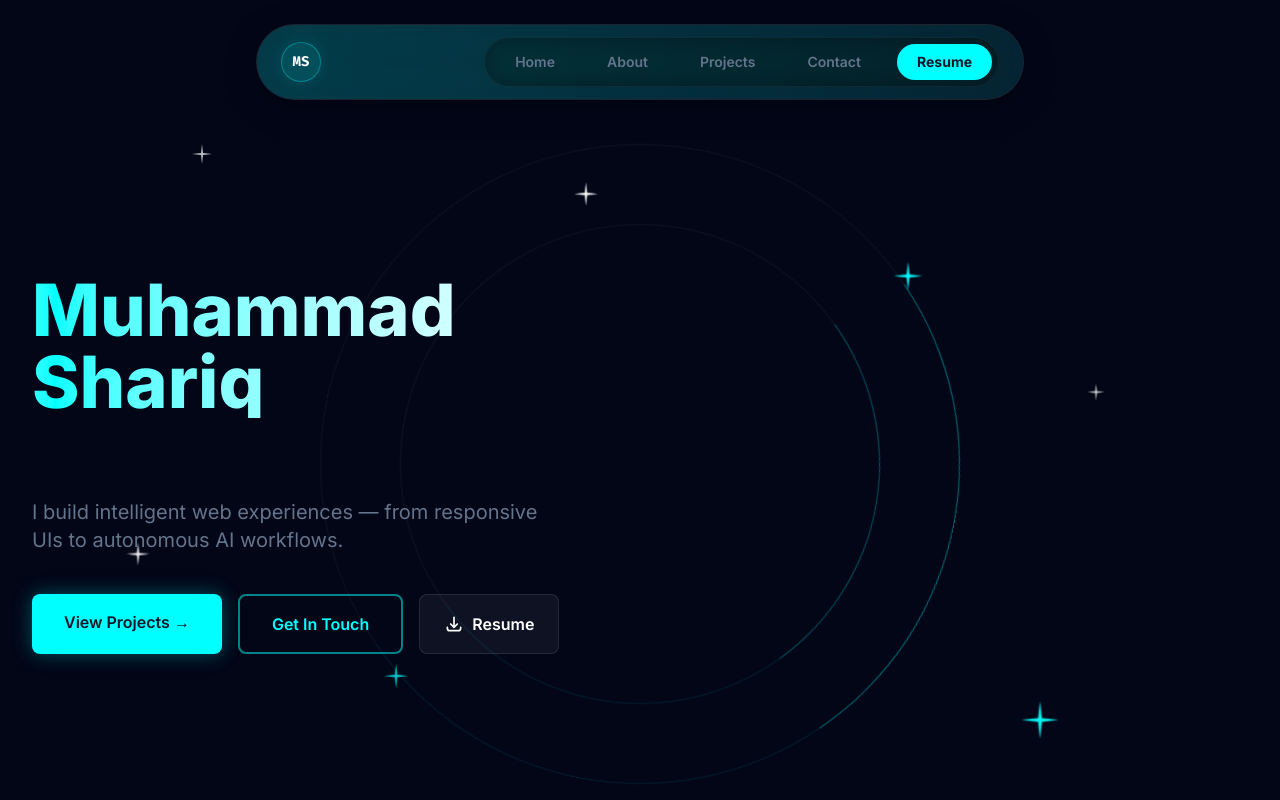
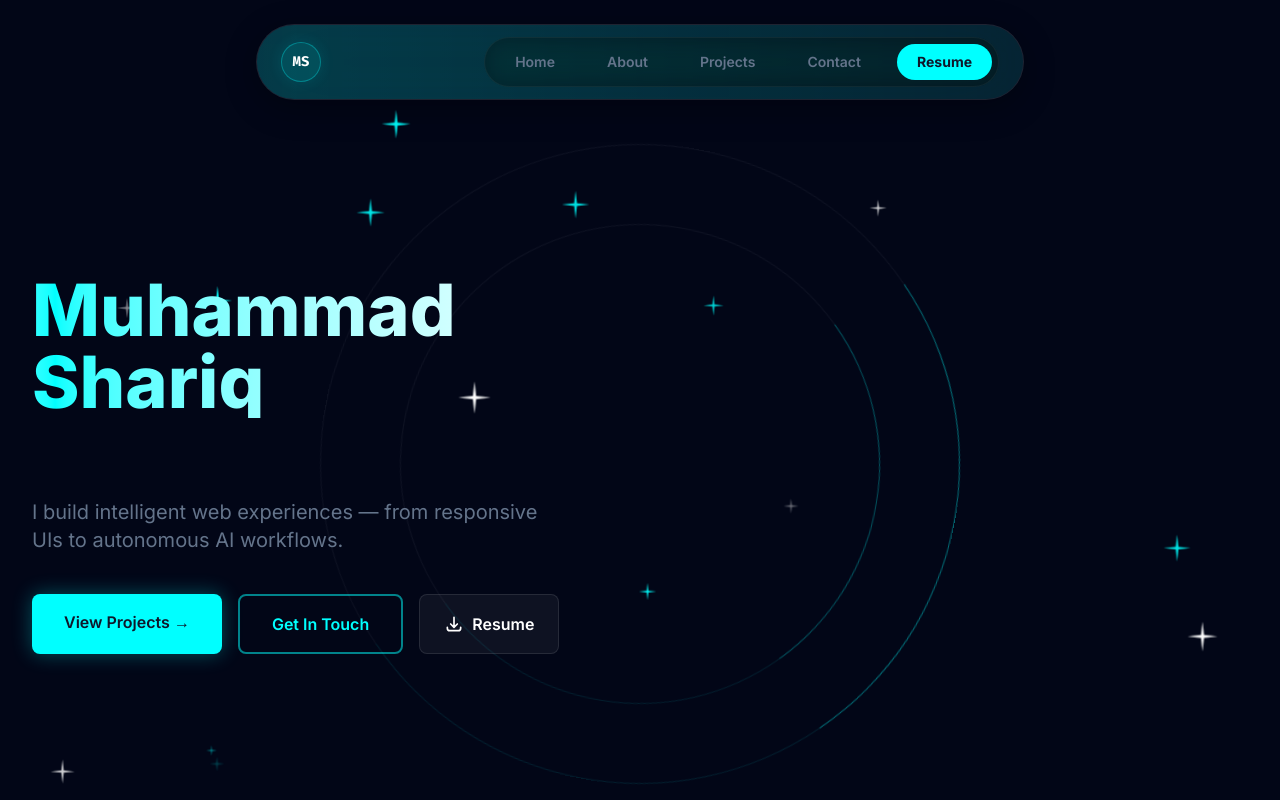
Before and after one commit to shariq001/Portfolio, a Next.js app: page / in a window 1280 px wide. Shown: the top 800 px of the page. Built offline with nearby package versions, Linux system fonts and the light colour scheme.

Commit message:
feat(hero): implement dynamic random star generation on page load

```diff
--- a/components/Hero.tsx
+++ b/components/Hero.tsx
@@ -1,20 +1,13 @@
 import Link from 'next/link';
+import RandomStars from './RandomStars';
 
 /** Hero section component with headline and CTAs */
 export default function Hero() {
   return (
     <section id="hero" className="min-h-screen flex items-center px-4 sm:px-6 lg:px-8 max-w-7xl mx-auto relative overflow-hidden">
 
-      {/* Background Stars */}
-      <div className="absolute inset-0 overflow-hidden pointer-events-none">
-        <div className="absolute top-[10%] left-[15%] w-5 h-5 bg-white clip-star star" style={{ animationDelay: '0s' }}></div>
-        <div className="absolute top-[25%] left-[70%] w-6 h-6 bg-primary clip-star star" style={{ animationDelay: '1.5s' }}></div>
-        <div className="absolute top-[60%] left-[10%] w-5 h-5 bg-white clip-star star" style={{ animationDelay: '0.8s' }}></div>
-        <div className="absolute top-[80%] left-[80%] w-8 h-8 bg-primary clip-star star" style={{ animationDelay: '2.2s' }}></div>
-        <div className="absolute top-[40%] left-[85%] w-4 h-4 bg-white clip-star star" style={{ animationDelay: '0.3s' }}></div>
-        <div className="absolute top-[75%] left-[30%] w-6 h-6 bg-primary clip-star star" style={{ animationDelay: '3.1s' }}></div>
-        <div className="absolute top-[15%] left-[45%] w-5 h-5 bg-white clip-star star" style={{ animationDelay: '1.2s' }}></div>
-      </div>
+      {/* Background Stars (Dynamic Random Spawns) */}
+      <RandomStars />
 
       {/* Rotating Realistic Circle / Orbital Ring */}
       <div className="absolute top-1/2 left-1/2 -translate-x-1/2 -translate-y-1/2 w-[40rem] h-[40rem] rounded-full border border-white/5 border-t-primary/40 border-r-primary/10 animate-spin-slow pointer-events-none"></div>
--- /dev/null
+++ b/components/RandomStars.tsx
@@ -0,0 +1,37 @@
+'use client';
+import { useEffect, useState } from 'react';
+
+export default function RandomStars() {
+  const [stars, setStars] = useState<{ id: number; top: number; left: number; size: number; delay: number; color: string }[]>([]);
+
+  useEffect(() => {
+    // Generate 15 random stars only on the client to avoid hydration mismatch
+    const generatedStars = Array.from({ length: 15 }).map((_, i) => ({
+      id: i,
+      top: Math.floor(Math.random() * 90) + 5, // 5% to 95%
+      left: Math.floor(Math.random() * 95) + 2, // 2% to 97%
+      size: Math.floor(Math.random() * 16) + 12, // 12px to 28px
+      delay: Number((Math.random() * 5).toFixed(2)), // 0s to 5s delay
+      color: Math.random() > 0.5 ? 'bg-primary' : 'bg-white'
+    }));
+    setStars(generatedStars);
+  }, []);
+
+  return (
+    <div className="absolute inset-0 overflow-hidden pointer-events-none">
+      {stars.map((star) => (
+        <div
+          key={star.id}
+          className={`absolute ${star.color} clip-star star`}
+          style={{
+            top: `${star.top}%`,
+            left: `${star.left}%`,
+            width: `${star.size}px`,
+            height: `${star.size}px`,
+            animationDelay: `${star.delay}s`
+          }}
+        ></div>
+      ))}
+    </div>
+  );
+}
```
